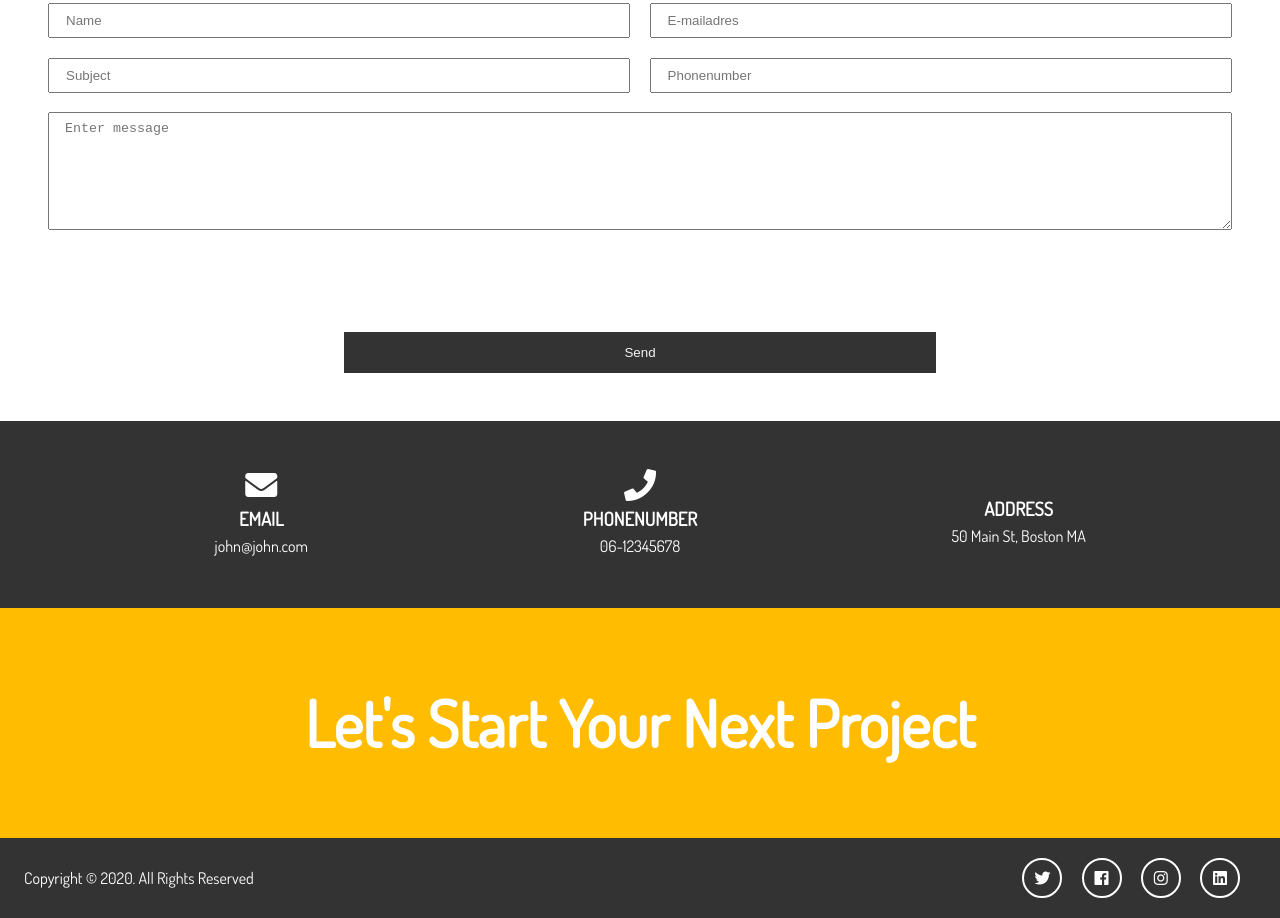
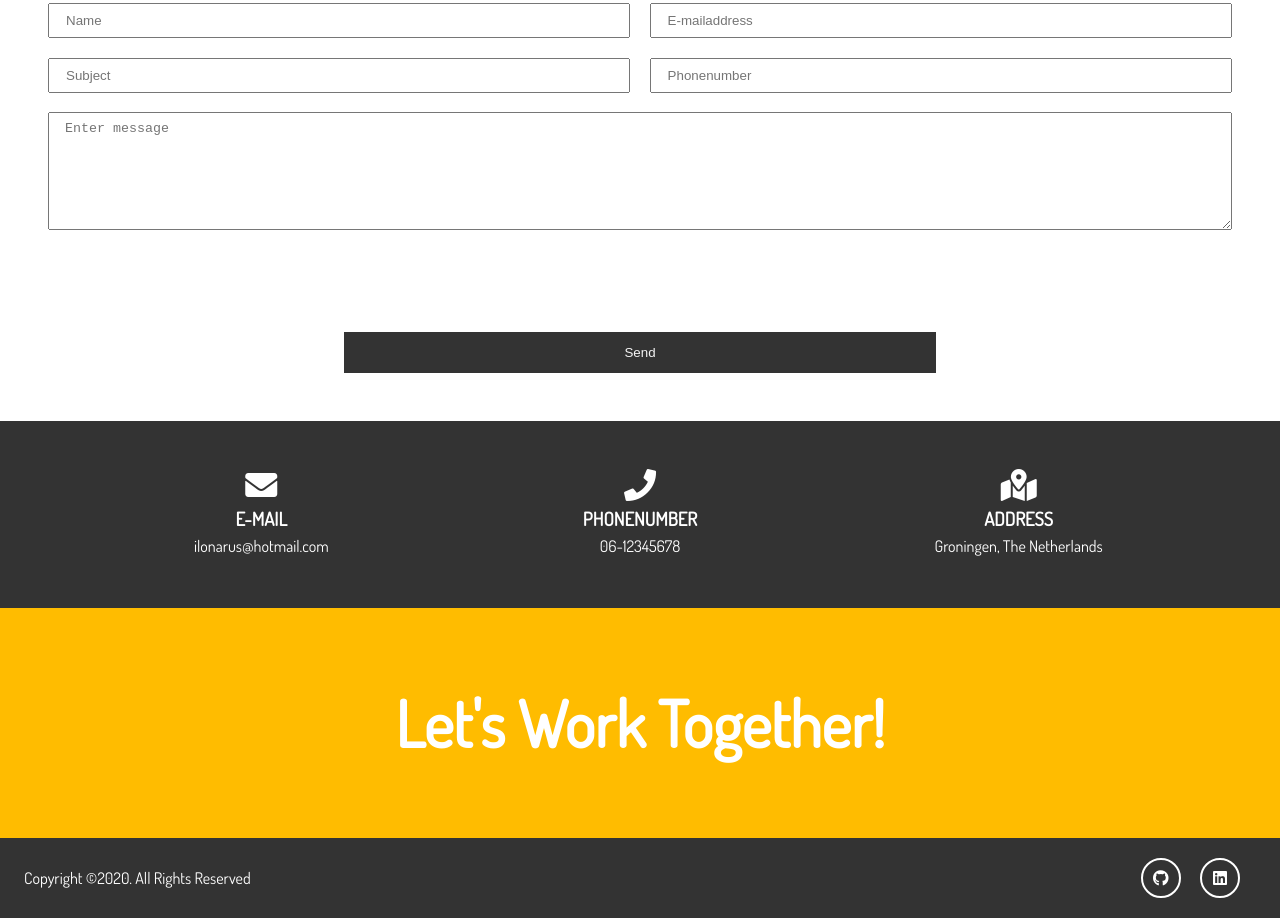
Before and after one commit to IlonaRus/Portfolio-Website, a website: page dist/contact.html in a window 1280 px wide. Shown: the part 278-1196 px from the top of the page. Drawn offline with Linux system fonts and the light colour scheme.

Commit message:
Removed facebook and twitter icons

```diff
--- a/dist/contact.html
+++ b/dist/contact.html
@@ -37,7 +37,7 @@
         <div class="text-fields">
           <input type="text" name="name" class="text-input name-input" placeholder="Name">
           <input type="text" name="subject" class="text-input subject-input" placeholder="Subject">
-          <input type="email" name="email" class="text-input email-input" placeholder="E-mailadres">
+          <input type="email" name="email" class="text-input email-input" placeholder="E-mailaddress">
           <input type="text" name="phone" class="text-input phone-input" placeholder="Phonenumber">
           <textarea class="text-input message-input" name="message" placeholder="Enter message"></textarea>
           <div class="my-2">
@@ -55,8 +55,8 @@
       <div class="contact-info">
         <div>
           <i class="fas fa-envelope fa-2x"></i>
-          <h3>Email</h3>
-          <p>john@john.com</p>
+          <h3>E-mail</h3>
+          <p>ilonarus@hotmail.com</p>
         </div>
         <div>
           <i class="fas fa-phone fa-2x"></i>
@@ -64,9 +64,9 @@
           <p>06-12345678</p>
         </div>
         <div>
-          <i class="fas fa-address fa-2x"></i>
+          <i class="fas fa-map-marked-alt fa-2x"></i>
           <h3>Address</h3>
-          <p>50 Main St, Boston MA</p>
+          <p>Groningen, The Netherlands</p>
         </div>
       </div>
     </div>
@@ -75,7 +75,7 @@
   <!-- Section C: Tagline -->
   <section id="contact-c" class="bg-main py-4">
     <div class="container">
-      <h1>Let's Start Your Next Project</h1>
+      <h1>Let's Work Together!</h1>
     </div>
   </section>
 
@@ -83,11 +83,9 @@
   <!-- Footer -->
   <footer id="main-footer">
     <div class="footer-content container">
-      <p>Copyright &copy; 2020. All Rights Reserved</p>
+      <p>Copyright &copy;2020. All Rights Reserved</p>
       <div class="social">
-        <i class="fab fa-twitter"></i>
-        <i class="fab fa-facebook"></i>
-        <i class="fab fa-instagram"></i>
+        <i class="fab fa-github"></i>
         <i class="fab fa-linkedin"></i>
       </div>
     </div>
```
Also changed, not shown: dist/about.html (+2 -4 lines), dist/index.html (+2 -6 lines), dist/work.html (+2 -4 lines).
